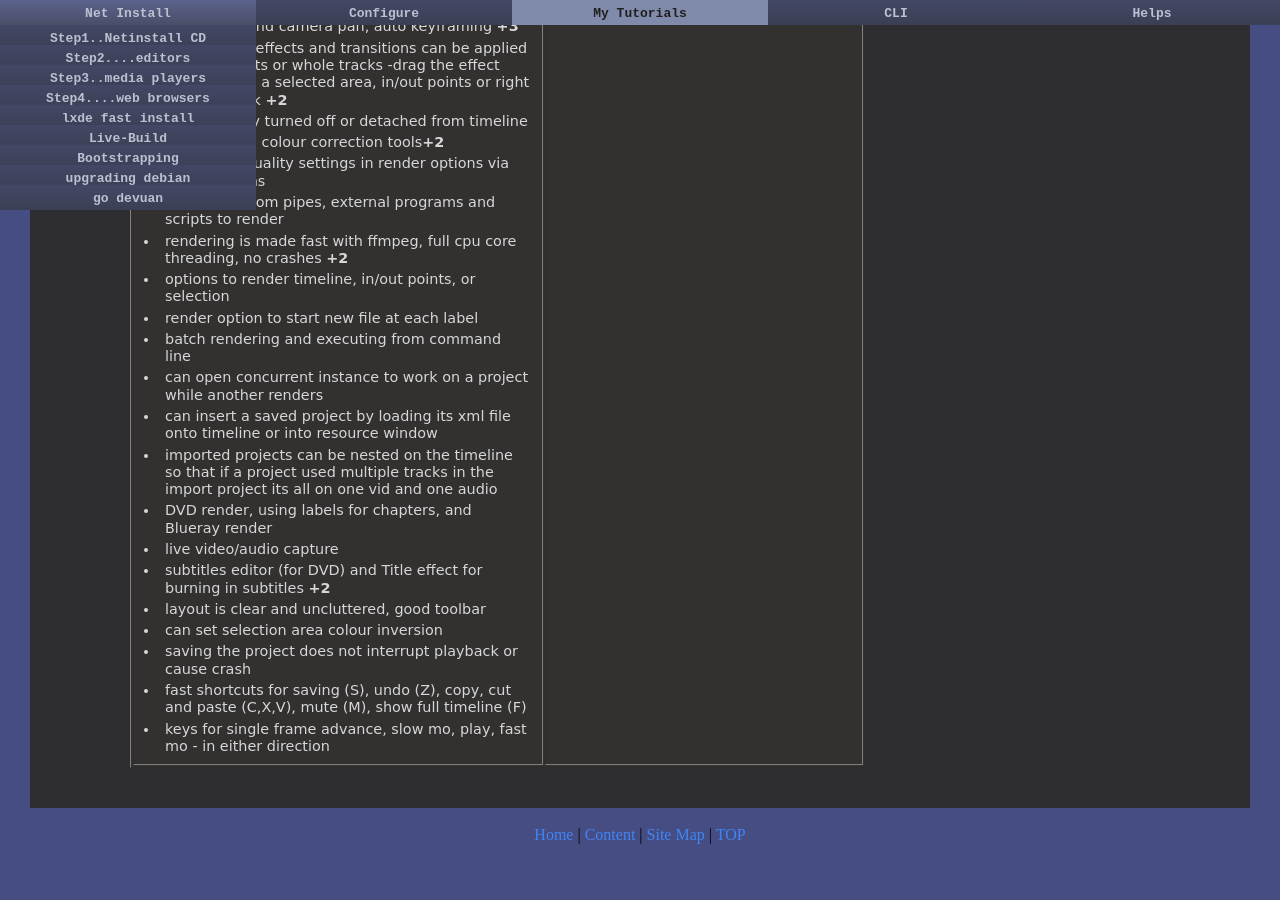
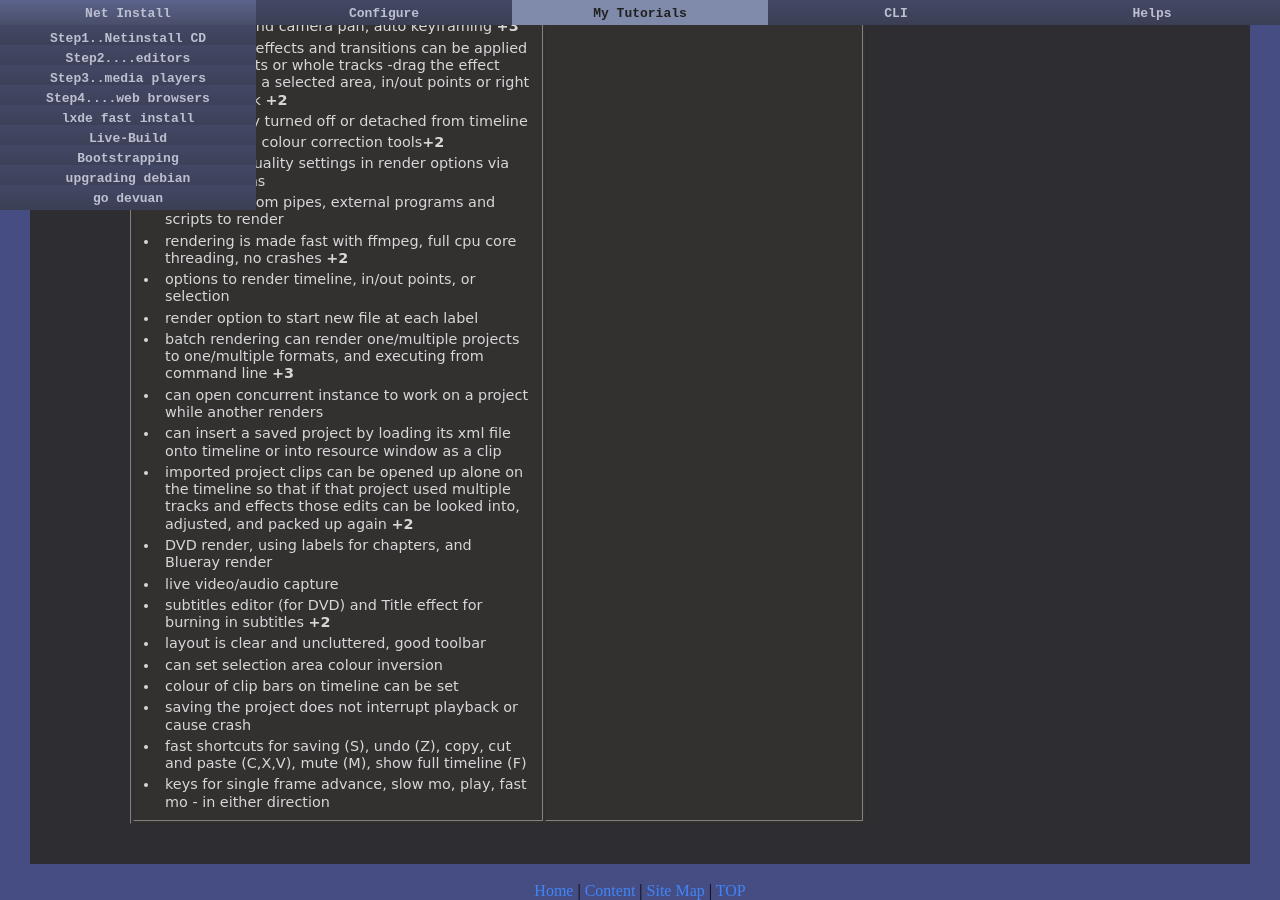
Before and after one commit to dquinton/debian-install, a Jekyll site: the page built from tutorial/04b-video-editors.html, in a window 1280 px wide and 900 px high, scrolled down 5071 px. Built offline with Jekyll 4.4.1, drawn with Linux system fonts in a browser that asks for light colours; before the commit the page ends 5915 px from its top, so only the background shows below that.

Commit message:
updating vid ed page

```diff
--- a/tutorial/04b-video-editors.html
+++ b/tutorial/04b-video-editors.html
@@ -220,7 +220,7 @@ See my Netinstall Step2 page for how to install most of them.
 <li>not a program for movie editing beginners -ui is perhaps more confusing</td></tr>
 
 
-<tr><td><span style="font-size: 1.3em;font-weight: bold; ">cinelerra (GG)</span> &nbsp;&nbsp;&nbsp;&nbsp;56-3 =53</td>
+<tr><td><span style="font-size: 1.3em;font-weight: bold; ">cinelerra (GG)</span> &nbsp;&nbsp;&nbsp;&nbsp;61-3 =58</td>
 <td></td></tr>
 
 <tr><td><ul><li>multiple options for playback, recording etc
@@ -254,15 +254,16 @@ See my Netinstall Step2 page for how to install most of them.
 <li>rendering is made fast with ffmpeg, full cpu core threading, no crashes <b>+2</b>
 <li>options to render timeline, in/out points, or selection
 <li>render option to start new file at each label
-<li>batch rendering and executing from command line
+<li>batch rendering can render one/multiple projects to one/multiple formats, and executing from command line <b>+3</b>
 <li>can open concurrent instance to work on a project while another renders
-<li>can insert a saved project by loading its xml file onto timeline or into resource window
-<li>imported projects can be nested on the timeline so that if a project used multiple tracks in the import project its all on one vid and one audio
+<li>can insert a saved project by loading its xml file onto timeline or into resource window as a clip
+<li>imported project clips can be opened up alone on the timeline so that if that project used multiple tracks and effects those edits can be looked into, adjusted, and packed up again <b>+2</b>
 <li>DVD render, using labels for chapters, and Blueray render
 <li>live video/audio capture
 <li>subtitles editor (for DVD) and Title effect for burning in subtitles <b>+2</b>
 <li>layout is clear and uncluttered, good toolbar
 <li>can set selection area colour inversion
+<li>colour of clip bars on timeline can be set
 <li>saving the project does not interrupt playback or cause crash
 <li>fast shortcuts for saving (S), undo (Z), copy, cut and paste (C,X,V), mute (M), show full timeline (F)
 <li>keys for single frame advance, slow mo, play, fast mo - in either direction
```
